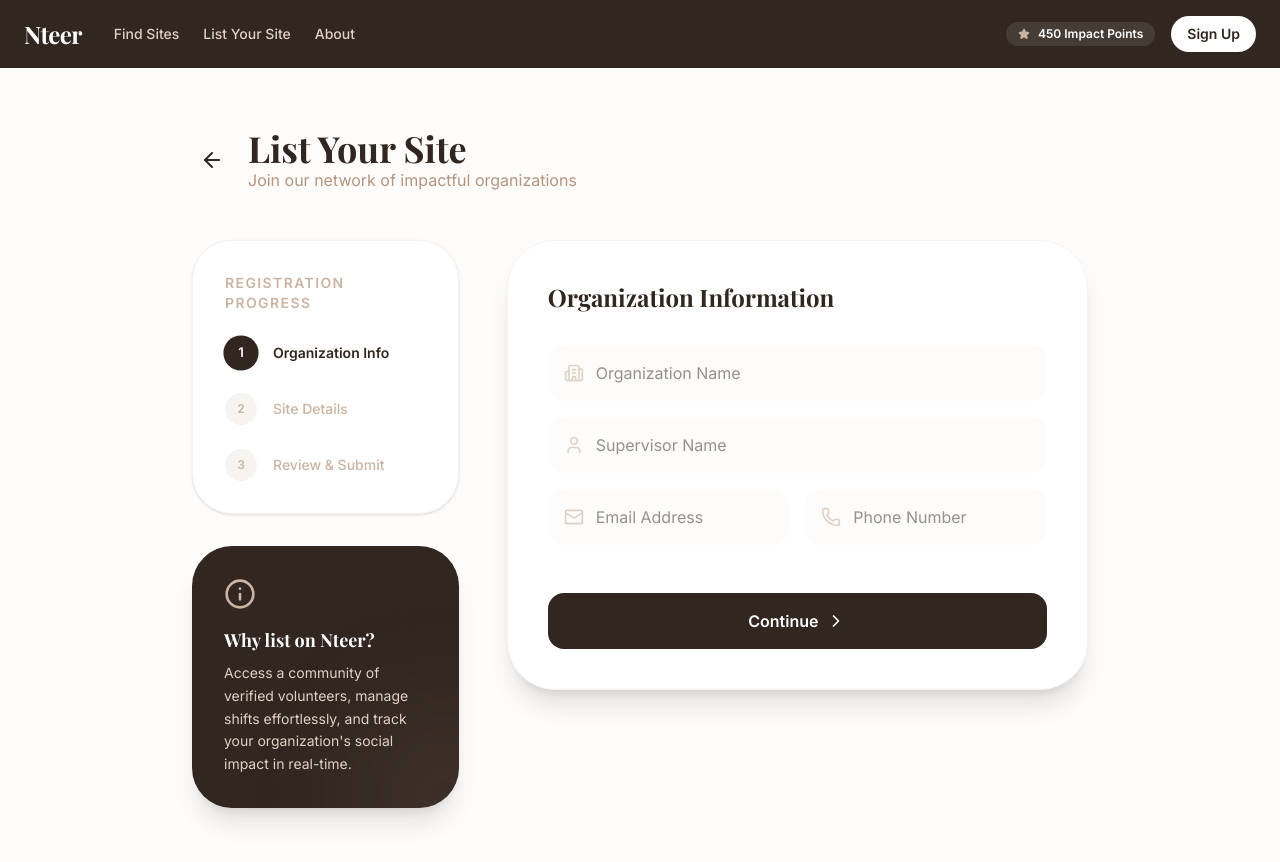
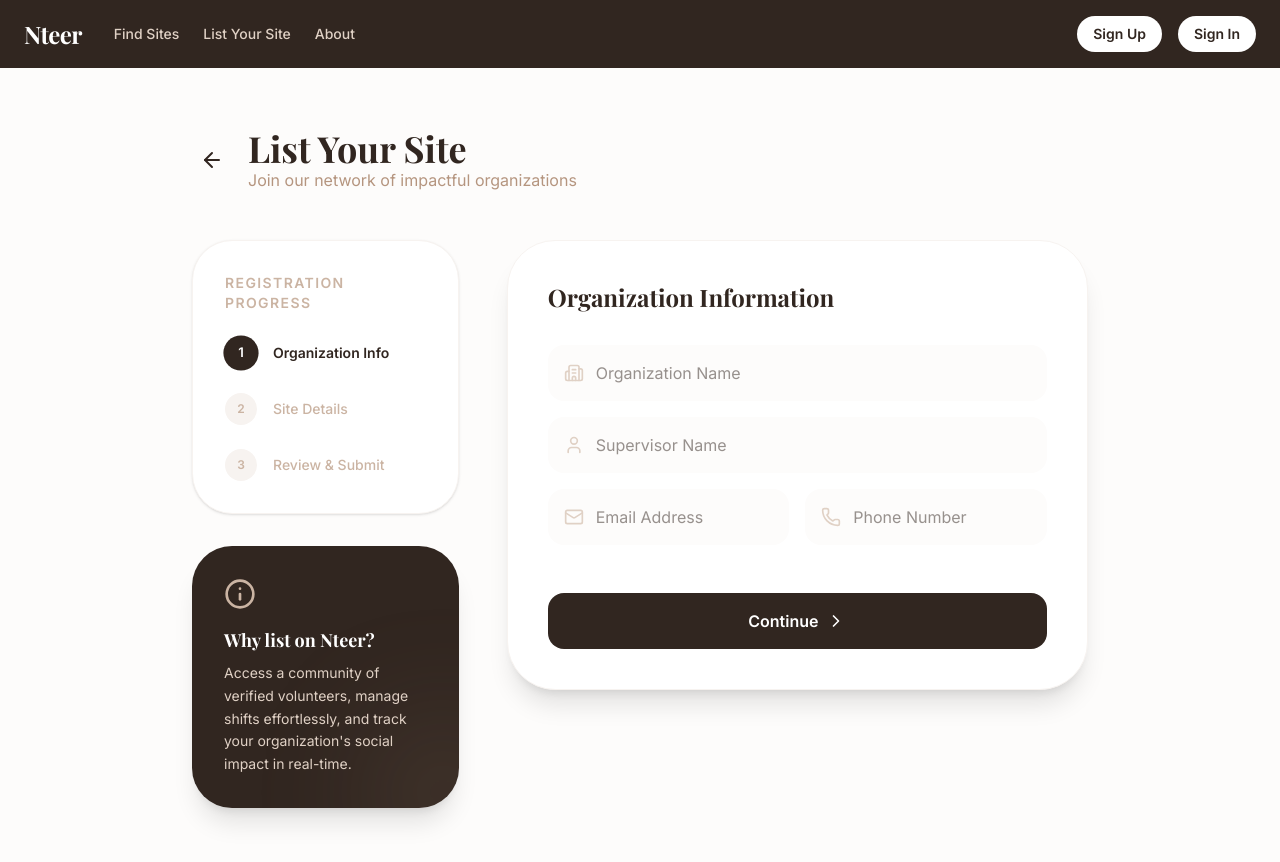
Before and after one commit to tmjoris/nteer, a React (Vite) app in the folder Client/: page /registersite in a window 1280 px wide. Shown: the top 862 px of the page. Built offline with nearby package versions, Linux system fonts and the light colour scheme; a web font is replaced by a local one.

Commit message:
removed unnecessary placeholders and values

```diff
--- a/Client/src/components/Navbar.tsx
+++ b/Client/src/components/Navbar.tsx
@@ -5,8 +5,6 @@
 export default function Navbar() {
   const [isMenuOpen, setIsMenuOpen] = useState(false)
   const navigate = useNavigate()
-
-  const myImpact = { points: 450 }
 
   return (
     <nav className="fixed top-0 w-full z-50 bg-brand-950 text-white px-6 py-4">
@@ -37,12 +35,6 @@
 
         {/* Right */}
         <div className="flex items-center gap-4">
-
-          <div className="hidden md:flex items-center gap-2 px-3 py-1 bg-white/10 rounded-full text-xs font-bold">
-            <Star className="w-3 h-3 text-brand-400 fill-brand-400" />
-            {myImpact.points} Impact Points
-          </div>
-
           <button
             className="md:hidden"
             onClick={() => setIsMenuOpen(!isMenuOpen)}
@@ -57,6 +49,13 @@
             Sign Up
           </button>
 
+         <button
+            onClick={() => navigate("/signin")}
+            className="bg-white text-brand-950 px-4 py-2 rounded-full text-sm font-bold hover:bg-brand-100 transition-colors"
+          >
+            Sign In
+          </button>
+
         </div>
       </div>
     </nav>
--- a/Client/src/pages/SignIn.tsx
+++ b/Client/src/pages/SignIn.tsx
@@ -69,7 +69,6 @@
                 type="email"
                 value={email}
                 onChange={(e) => setEmail(e.target.value)}
-                placeholder="you@example.com"
                 className="w-full pl-10 pr-4 py-3 border border-gray-300 rounded-lg focus:ring-2 focus:ring-orange-500 focus:border-transparent outline-none transition-all"
                 required
               />
@@ -87,7 +86,6 @@
                 type={showPassword ? 'text' : 'password'}
                 value={password}
                 onChange={(e) => setPassword(e.target.value)}
-                placeholder="••••••••"
                 className="w-full pl-10 pr-12 py-3 border border-gray-300 rounded-lg focus:ring-2 focus:ring-orange-500 focus:border-transparent outline-none transition-all"
                 required
               />
```
